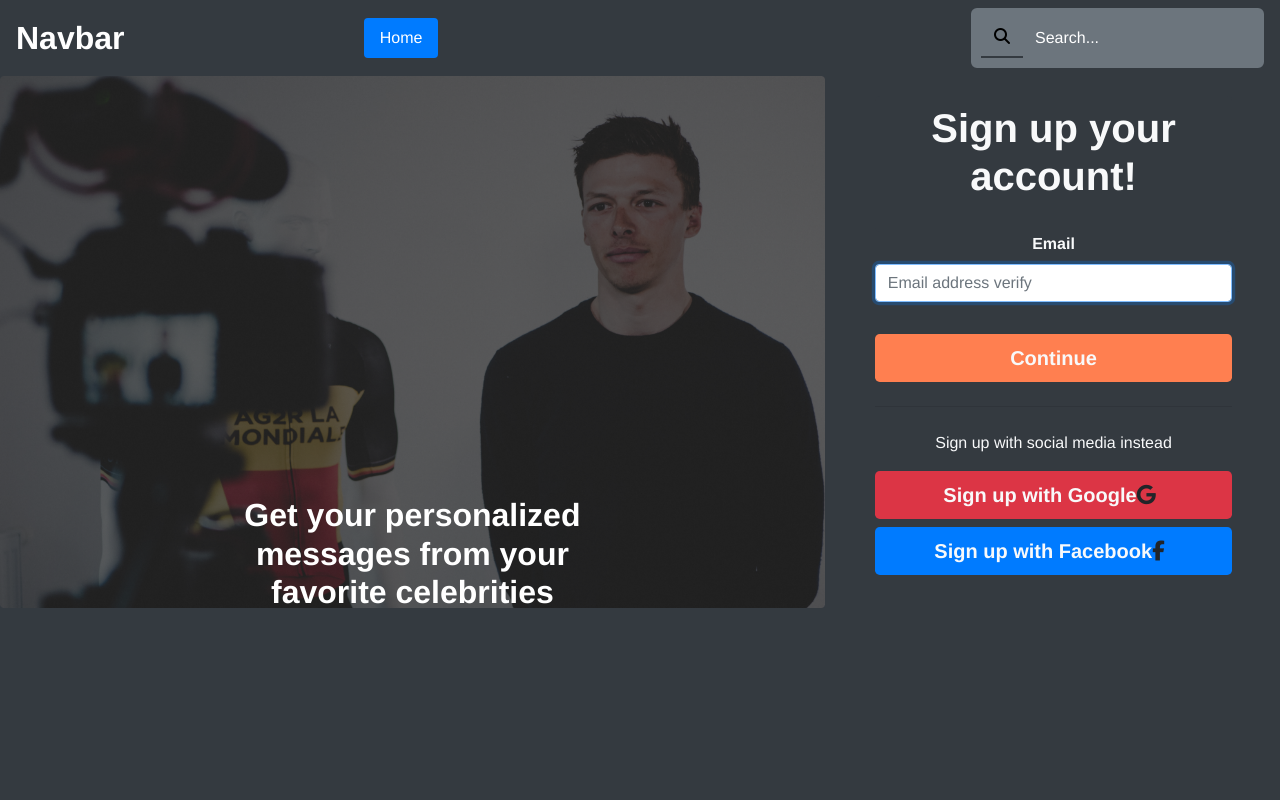
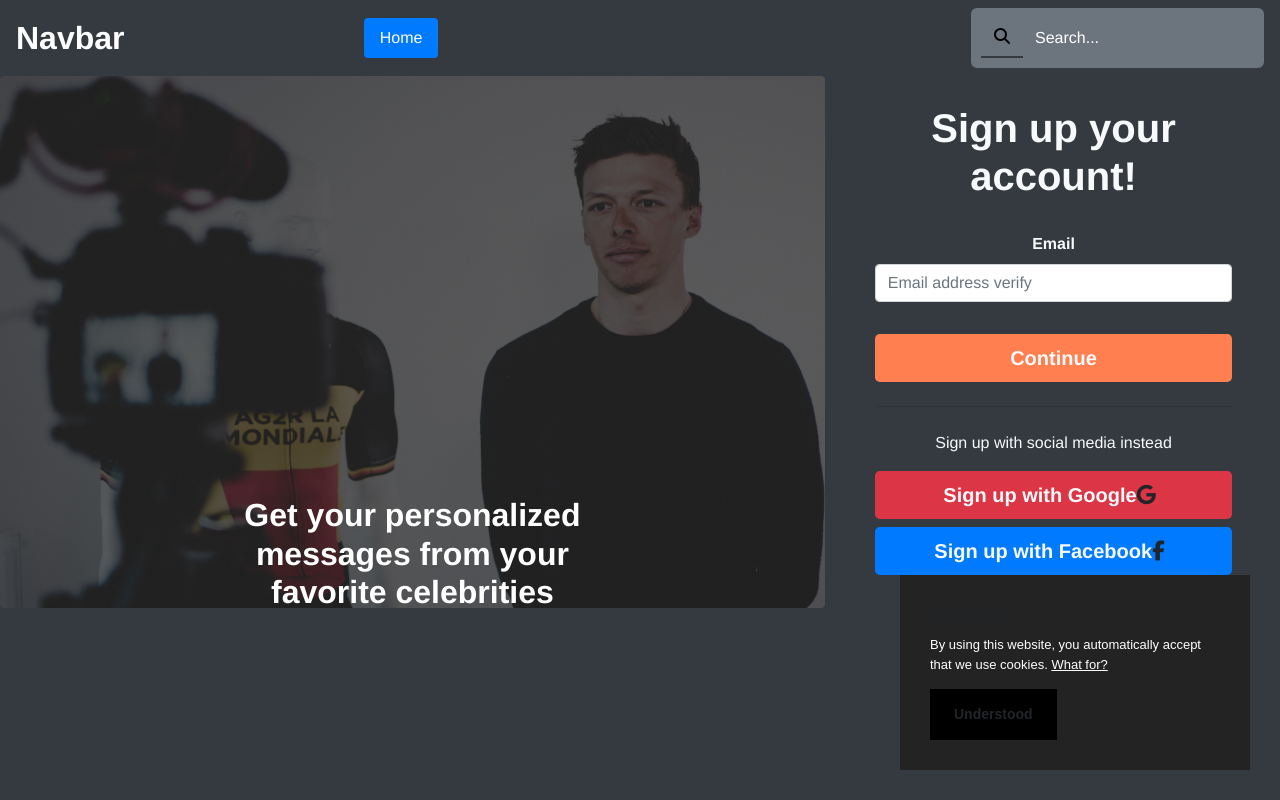
Before and after one commit to EuEric/cameo-clone-, a Vue app: page / in a window 1280 px wide. Built offline with nearby package versions, Linux system fonts and the light colour scheme; no server answers.

Commit message:
ADDED ENV VARIABLES + COOKIE
environment variables can be changed based on production or development mode that is chosen

```diff
--- a/public/index.html
+++ b/public/index.html
@@ -2,13 +2,15 @@
 <html lang="en">
 
 <head>
+  <!-- <base href="/" /> -->
   <meta charset="utf-8">
   <meta http-equiv="X-UA-Compatible" content="IE=edge">
   <meta name="viewport" content="width=device-width,initial-scale=1.0">
   <!-- <link rel="stylesheet" href="/src/assets/css/customsheet.css"> -->
   <link rel="stylesheet" href="https://stackpath.bootstrapcdn.com/bootstrap/4.5.0/css/bootstrap.min.css"
     integrity="sha384-9aIt2nRpC12Uk9gS9baDl411NQApFmC26EwAOH8WgZl5MYYxFfc+NcPb1dKGj7Sk" crossorigin="anonymous">
-  <script src="https://cdn.jsdelivr.net/npm/es6-promise@4/dist/es6-promise.auto.js"></script>
+
+  <link rel="stylesheet" href="purecookie.css">
 
   <title><%= htmlWebpackPlugin.options.title %></title>
 </head>
@@ -21,6 +23,8 @@
   </noscript>
   <div id="app"></div>
   <!-- built files will be auto injected -->
+  <script src="https://cdn.jsdelivr.net/npm/es6-promise@4/dist/es6-promise.auto.js"></script>
+  <script src="purecookie.js"></script>
 
 
 </body>
--- /dev/null
+++ b/public/purecookie.css
@@ -0,0 +1,59 @@
+.cookieConsentContainer {
+	z-index: 999;
+	width: 350px;
+	min-height: 20px;
+	box-sizing: border-box;
+	padding: 30px 30px 30px 30px;
+	background: #232323;
+	overflow: hidden;
+	position: fixed;
+    bottom: 30px;
+	right: 30px;
+	display: none;
+}
+.cookieConsentContainer .cookieTitle a {
+	font-family: OpenSans, arial, "sans-serif";
+	color: #FFFFFF;
+	font-size: 22px;
+	line-height: 20px;
+	display: block;
+}
+.cookieConsentContainer .cookieDesc p {
+	margin: 0;
+	padding: 0;
+	font-family: OpenSans, arial, "sans-serif";
+	color: #FFFFFF;
+	font-size: 13px;
+	line-height: 20px;
+	display: block;
+	margin-top: 10px;
+} .cookieConsentContainer .cookieDesc a {
+	font-family: OpenSans, arial, "sans-serif";
+	color: #FFFFFF;
+	text-decoration: underline;
+}
+.cookieConsentContainer .cookieButton a {
+	display: inline-block;
+	font-family: OpenSans, arial, "sans-serif";
+	color: #FFFFFF;
+	font-size: 14px;
+	font-weight: bold;
+	margin-top: 14px;
+	background: #000000;
+	box-sizing: border-box;
+	padding: 15px 24px;
+	text-align: center;
+	transition: background 0.3s;
+}
+.cookieConsentContainer .cookieButton a:hover {
+	cursor: pointer;
+	background: #3E9B67;
+}
+
+@media (max-width: 980px) {
+	.cookieConsentContainer {
+		bottom: 0px !important;
+		left: 0px !important;
+		width: 100%  !important;
+	}
+}
--- /dev/null
+++ b/public/purecookie.js
@@ -0,0 +1,70 @@
+// --- Config --- //
+var purecookieTitle = "Cookies."; // Title
+var purecookieDesc = "By using this website, you automatically accept that we use cookies."; // Description
+var purecookieLink = '<a href="cookie-policy.html" target="_blank">What for?</a>'; // Cookiepolicy link
+var purecookieButton = "Understood"; // Button text
+// ---        --- //
+
+
+function pureFadeIn(elem, display){
+  var el = document.getElementById(elem);
+  el.style.opacity = 0;
+  el.style.display = display || "block";
+
+  (function fade() {
+    var val = parseFloat(el.style.opacity);
+    if (!((val += .02) > 1)) {
+      el.style.opacity = val;
+      requestAnimationFrame(fade);
+    }
+  })();
+};
+function pureFadeOut(elem){
+  var el = document.getElementById(elem);
+  el.style.opacity = 1;
+
+  (function fade() {
+    if ((el.style.opacity -= .02) < 0) {
+      el.style.display = "none";
+    } else {
+      requestAnimationFrame(fade);
+    }
+  })();
+};
+
+function setCookie(name,value,days) {
+    var expires = "";
+    if (days) {
+        var date = new Date();
+        date.setTime(date.getTime() + (days*24*60*60*1000));
+        expires = "; expires=" + date.toUTCString();
+    }
+    document.cookie = name + "=" + (value || "")  + expires + "; path=/";
+}
+function getCookie(name) {
+    var nameEQ = name + "=";
+    var ca = document.cookie.split(';');
+    for(var i=0;i < ca.length;i++) {
+        var c = ca[i];
+        while (c.charAt(0)==' ') c = c.substring(1,c.length);
+        if (c.indexOf(nameEQ) == 0) return c.substring(nameEQ.length,c.length);
+    }
+    return null;
+}
+function eraseCookie(name) {
+    document.cookie = name+'=; Max-Age=-99999999;';
+}
+
+function cookieConsent() {
+  if (!getCookie('purecookieDismiss')) {
+    document.body.innerHTML += '<div class="cookieConsentContainer" id="cookieConsentContainer"><div class="cookieTitle"><a>' + purecookieTitle + '</a></div><div class="cookieDesc"><p>' + purecookieDesc + ' ' + purecookieLink + '</p></div><div class="cookieButton"><a onClick="purecookieDismiss();">' + purecookieButton + '</a></div></div>';
+	pureFadeIn("cookieConsentContainer");
+  }
+}
+
+function purecookieDismiss() {
+  setCookie('purecookieDismiss','1',7);
+  pureFadeOut("cookieConsentContainer");
+}
+
+window.onload = function() { cookieConsent(); };
--- /dev/null
+++ b/public/test.js
@@ -0,0 +1 @@
+alert('banana');
--- a/src/App.vue
+++ b/src/App.vue
@@ -32,6 +32,7 @@ export default {
     data() {
         return {
             items: ['a', 'b', 'c', 'd'],
+            api : process.env.VUE_APP_API,
         };
     },
     created() {
--- a/src/main.js
+++ b/src/main.js
@@ -10,14 +10,14 @@ Vue.config.productionTip = false;
 
 // TODO: Replace the following with your app's Firebase project configuration
 var firebaseConfig = {
-    apiKey: 'AIzaSyDReQxIXWIylZEVYAtxCfUJEKrLl5CvzBQ',
-    authDomain: 'gigel-8408a.firebaseapp.com',
-    databaseURL: 'https://gigel-8408a.firebaseio.com',
-    projectId: 'gigel-8408a',
-    storageBucket: 'gigel-8408a.appspot.com',
-    messagingSenderId: '350171765651',
-    appId: '1:350171765651:web:de672a2fb1da46b6462666',
-    measurementId: 'G-FHPLY3P7J8',
+    apiKey: process.env.VUE_APP_apiKey,
+    authDomain: process.env.VUE_APP_authDomain,
+    databaseURL: process.env.VUE_APP_databaseURL,
+    projectId: process.env.VUE_APP_projectId,
+    storageBucket: process.env.VUE_APP_storageBucket,
+    messagingSenderId: process.env.VUE_APP_messagingSenderId,
+    appId: process.env.VUE_APP_appId,
+    measurementId: process.env.VUE_APP_measurementId,
 };
 
 // Initialize Firebase
```
Also changed, not shown: 1 other file (tests, documents, lock files or other folders).
